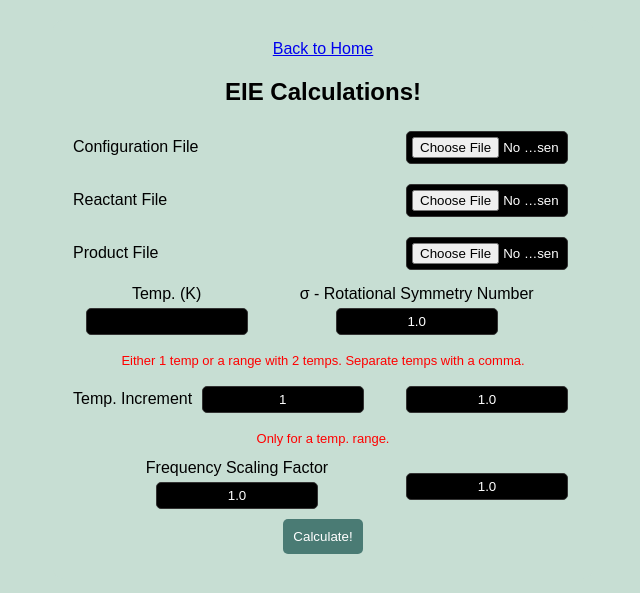
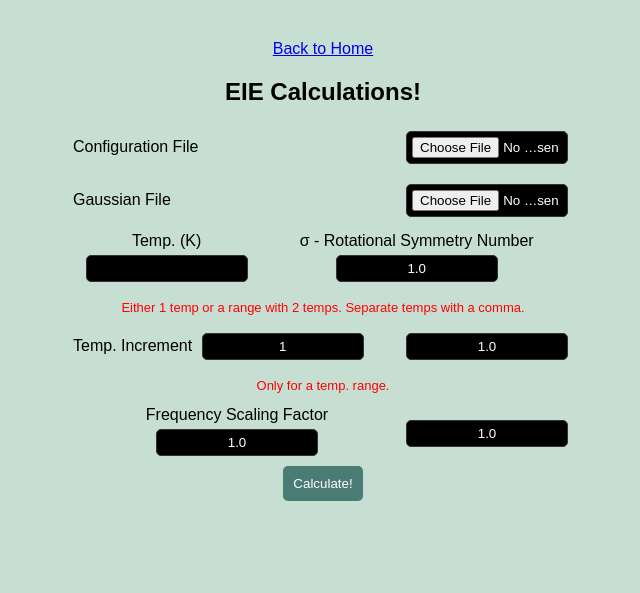
Before and after one commit to ggrazioli/PyQuiverHS, a Flask app: page /eie in a window 1280 px wide. Shown: the top 593 px of the page, without its empty margins (317-957 px from the left). Run offline with Flask 3, Linux system fonts and the light colour scheme.

Commit message:
Updated: changed the UI slightly from KIE version to remove the need for transition state gaussian file.

```diff
--- a/PyQuiver/templates/eie.html
+++ b/PyQuiver/templates/eie.html
@@ -65,14 +65,9 @@
                 <input type="file" name="config_file" accept=".config" required>
             </div>
             <div class="label">
-                <span>Reactant File</span>
-                <input type="file" name="reactant_file" accept=".out,.log" required>
+                <span>Gaussian File</span>
+                <input type="file" name="gaussian" accept=".out,.log" required>
             </div>
-            <div class="label">
-                <span>Product File</span>
-                <input type="file" name="product_file" accept=".out,.log" required>
-            </div>
-
             <div class="input-group">
                 <div>
                     <label>Temp. (K)</label>
```
